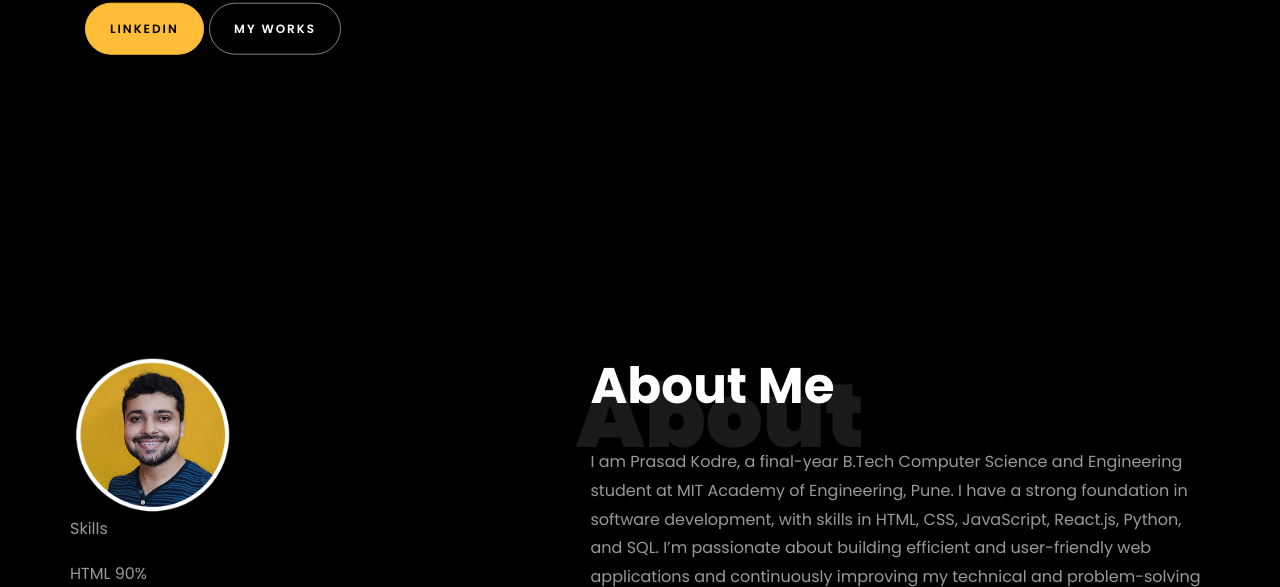
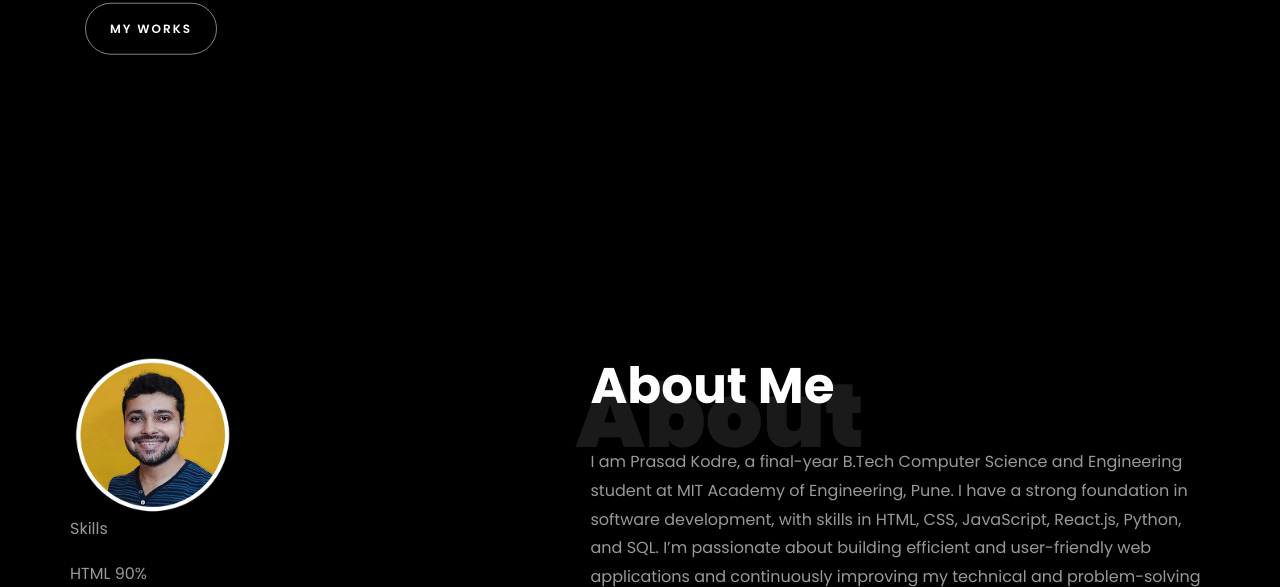
Before and after one commit to Prasad-7222/profile, a plain HTML site: page index.html in a window 1280 px wide. Shown: the part 513-1100 px from the top of the page. Drawn offline with Linux system fonts and the light colour scheme; files whose address does not match are found by name.

Commit message:
helloo commit

```diff
--- a/index.html
+++ b/index.html
@@ -194,8 +194,7 @@
 								<h2>A Computer Engineering</h2>
 								<!-- <h2 class="d-flex" style="margin-bottom: 0">With over 5 years of experience</h2> -->
 								<!-- <br> -->
-								<p><a href="https://www.linkedin.com/in/prasad-kodre-369823247/"
-										class="btn btn-primary py-3 px-4">Linkedin</a>
+								<p>
 									<a href="https://github.com/Prasad-7222" class="btn btn-white btn-outline-white py-3 px-4">My
 										works</a>
 								</p>
```
